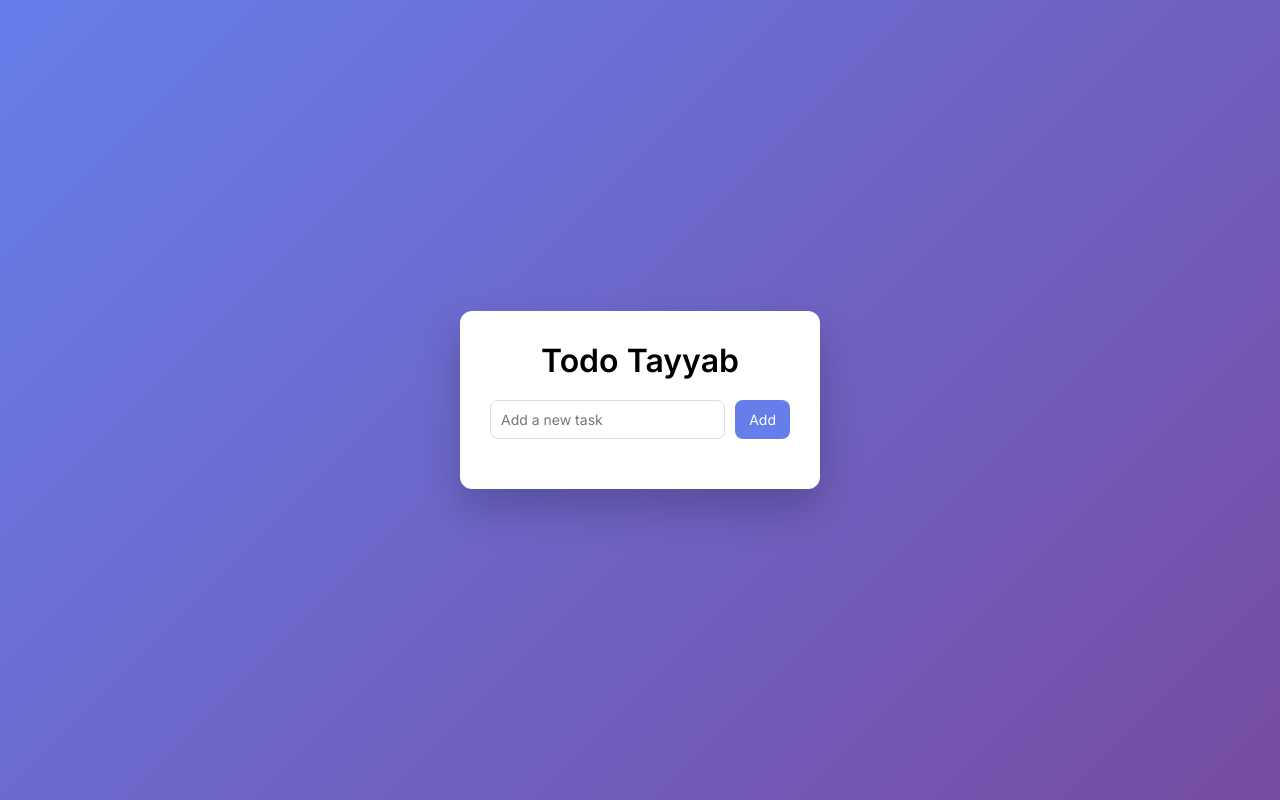
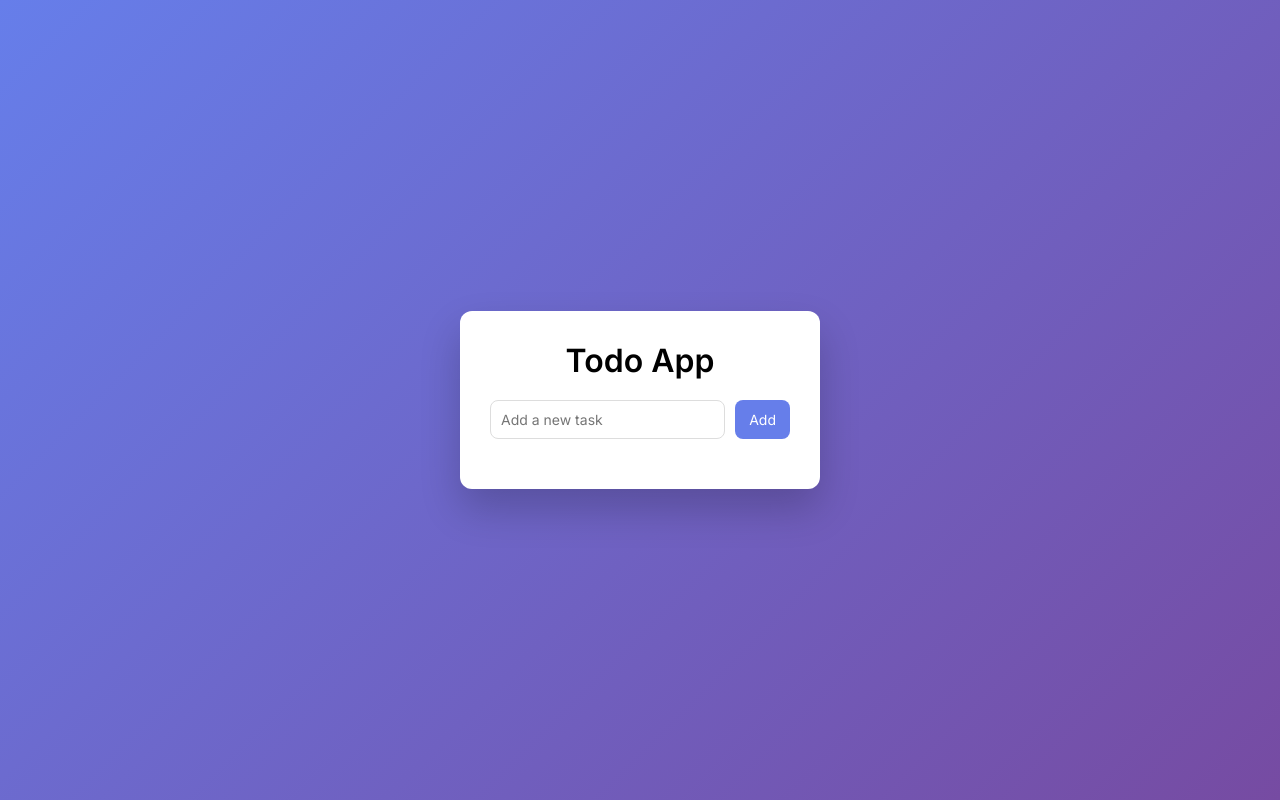
Before and after one commit to daany786/todo-devops, a website: page public/index.html in a window 1280 px wide. Drawn offline with Linux system fonts and the light colour scheme; no server answers.

Commit message:
Test change to verify

```diff
--- a/public/index.html
+++ b/public/index.html
@@ -97,7 +97,7 @@
 <body>
 
   <div class="card">
-    <h1>Todo Tayyab
+    <h1>Todo App
     </h1>
 
     <div class="input-group">
```
